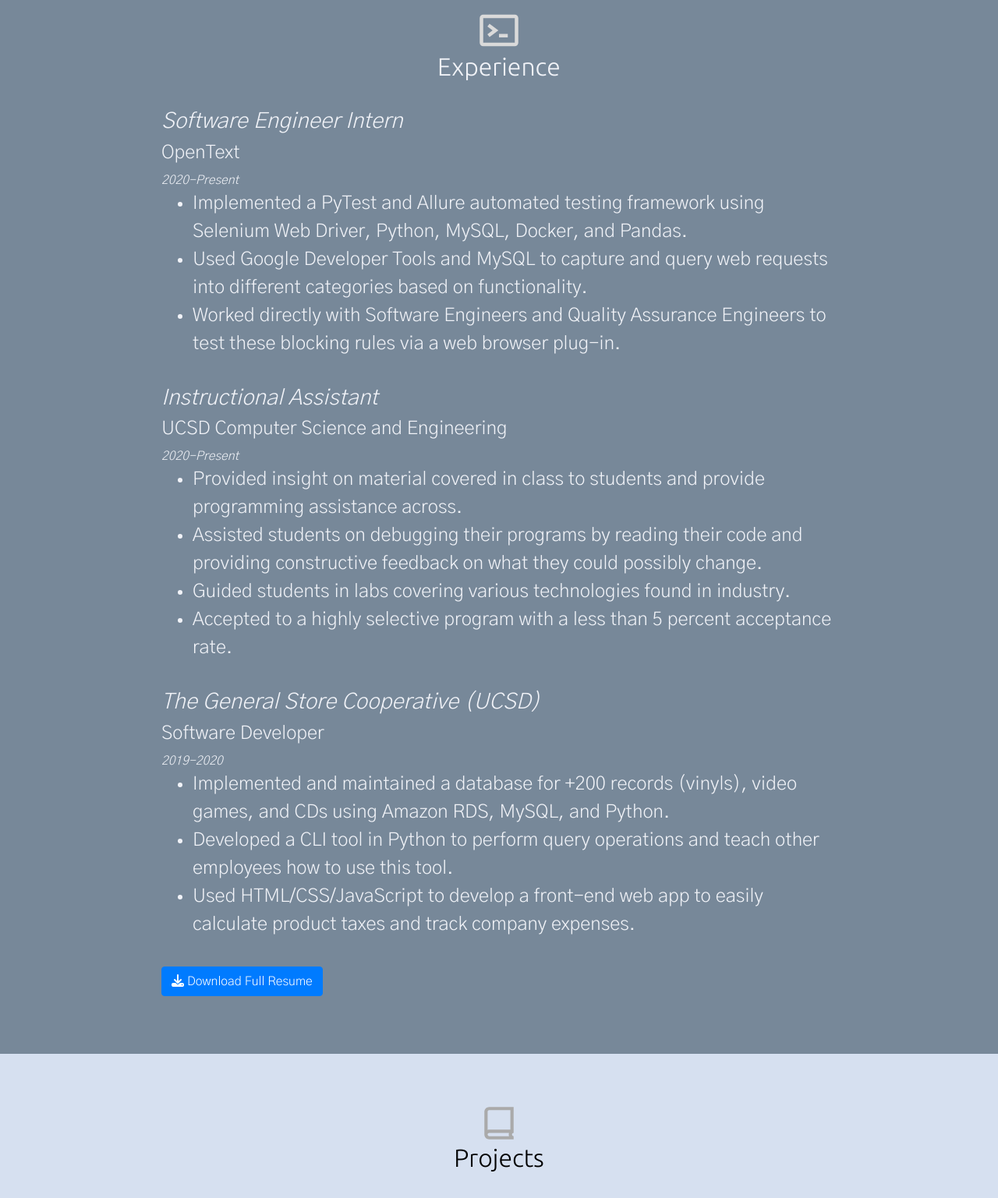
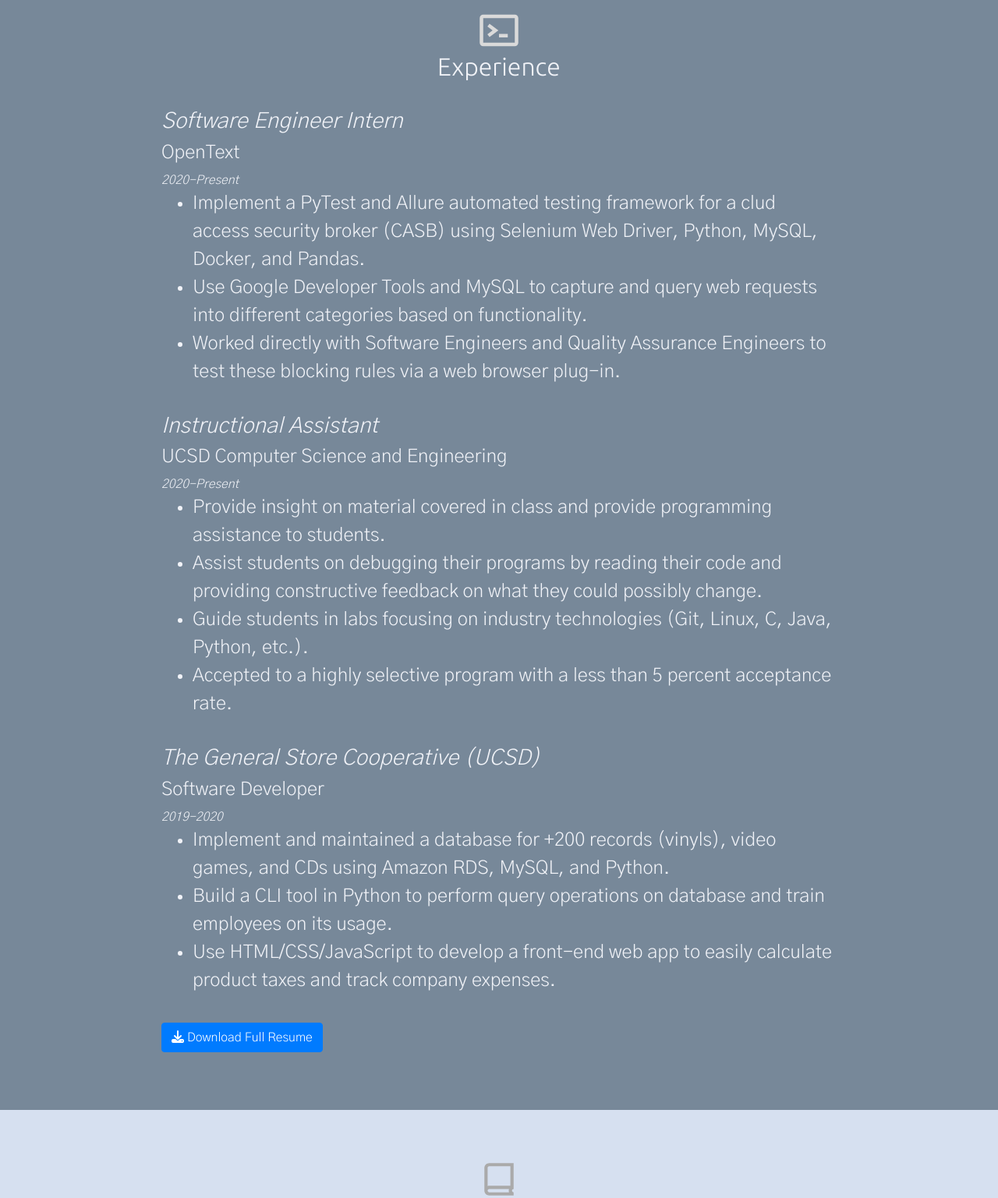
Before and after one commit to srdlj/srdlj.github.io, a PHP site: page / in a window 1280 px wide. Shown: the part 664-2201 px from the top of the page at 78% size. Run offline with PHP 8.4, Linux system fonts and the light colour scheme; some libraries are stand-ins or nearby versions.

Commit message:
update resume, optimize load time

```diff
--- a/css/styles.css
+++ b/css/styles.css
@@ -6,7 +6,6 @@
 body {
   background-color: #d6e0f0;
   font-family: 'Gothic A1', sans-serif;
-  animation: fadeIn ease 5s;
 }
 
 p {
@@ -182,6 +181,7 @@ hr {
 
 
 /* KeyFrames Section */
+
 @keyframes zoominoutsinglefeatured {
   0% {
       transform: scale(1,1);
@@ -209,6 +209,7 @@ hr {
 /* Mobile Viewing */
 
 @media (max-width: 995px) {
+
   li {
     padding-bottom: 5%;
   }
--- a/index.html
+++ b/index.html
@@ -26,17 +26,6 @@
   <link rel="stylesheet" href="https://cdn.jsdelivr.net/npm/bootstrap@4.6.0/dist/css/bootstrap.min.css"
     integrity="sha384-B0vP5xmATw1+K9KRQjQERJvTumQW0nPEzvF6L/Z6nronJ3oUOFUFpCjEUQouq2+l" crossorigin="anonymous">
   <link rel="stylesheet" href="css/styles.css">
-
-  <!-- Bootstrap Scripts -->
-  <script src="https://code.jquery.com/jquery-3.5.1.slim.min.js"
-    integrity="sha384-DfXdz2htPH0lsSSs5nCTpuj/zy4C+OGpamoFVy38MVBnE+IbbVYUew+OrCXaRkfj"
-    crossorigin="anonymous"></script>
-  <script src="https://cdn.jsdelivr.net/npm/popper.js@1.16.1/dist/umd/popper.min.js"
-    integrity="sha384-9/reFTGAW83EW2RDu2S0VKaIzap3H66lZH81PoYlFhbGU+6BZp6G7niu735Sk7lN"
-    crossorigin="anonymous"></script>
-  <script src="https://cdn.jsdelivr.net/npm/bootstrap@4.6.0/dist/js/bootstrap.min.js"
-    integrity="sha384-+YQ4JLhjyBLPDQt//I+STsc9iw4uQqACwlvpslubQzn4u2UU2UFM80nGisd026JF"
-    crossorigin="anonymous"></script>
 
 </head>
 
@@ -78,15 +67,15 @@
             <div class="carousel-inner">
 
               <!-- Avatar made with Lily's Story. Designed by @open.abyss -->
-              <div class="carousel-item active" data-interval="5000">
+              <div class="carousel-item active" data-interval="4500">
                 <img src="images/avatars/image 6 (1).png" class="d-block w-15 avatar-img" alt="luke-img-2">
               </div>
 
-              <div class="carousel-item" data-interval="5000">
+              <div class="carousel-item" data-interval="4500">
                 <img src="images/avatars/image 5 (1).png" class="d-block w-15 avatar-img" alt="luke-img-3">
               </div>
 
-              <div class="carousel-item" data-interval="5000">
+              <div class="carousel-item" data-interval="4500">
                 <img src="images/avatars/image 7 (1).png" class="d-block w-15 avatar-img" alt="luke-img-4">
               </div>
 
@@ -145,9 +134,10 @@
         <h4>OpenText</h4>
         <i>2020-Present</i>
         <ul>
-          <li>Implemented a PyTest and Allure automated testing framework using Selenium Web Driver, Python, MySQL,
+          <li>Implement a PyTest and Allure automated testing framework for a clud access security broker (CASB) using
+            Selenium Web Driver, Python, MySQL,
             Docker, and Pandas.</li>
-          <li>Used Google Developer Tools and MySQL to capture and query web requests into different categories based
+          <li>Use Google Developer Tools and MySQL to capture and query web requests into different categories based
             on functionality.</li>
           <li>Worked directly with Software Engineers and Quality Assurance Engineers to test these blocking rules via a
             web browser plug-in.</li>
@@ -159,10 +149,10 @@
         <h4>UCSD Computer Science and Engineering</h4>
         <i>2020-Present</i>
         <ul>
-          <li>Provided insight on material covered in class to students and provide programming assistance across.</li>
-          <li>Assisted students on debugging their programs by reading their code and providing constructive feedback on
+          <li>Provide insight on material covered in class and provide programming assistance to students.</li>
+          <li>Assist students on debugging their programs by reading their code and providing constructive feedback on
             what they could possibly change.</li>
-          <li>Guided students in labs covering various technologies found in industry.</li>
+          <li>Guide students in labs focusing on industry technologies (Git, Linux, C, Java, Python, etc.).</li>
           <li>Accepted to a highly selective program with a less than 5 percent acceptance rate.</li>
         </ul>
       </div>
@@ -172,11 +162,10 @@
         <h4>Software Developer</h4>
         <i>2019-2020</i>
         <ul>
-          <li>Implemented and maintained a database for +200 records (vinyls), video games, and CDs using Amazon RDS,
+          <li>Implement and maintained a database for +200 records (vinyls), video games, and CDs using Amazon RDS,
             MySQL, and Python.</li>
-          <li>Developed a CLI tool in Python to perform query operations and teach other employees how to use this tool.
-          </li>
-          <li>Used HTML/CSS/JavaScript to develop a front-end web app to easily calculate product taxes and track
+          <li>Build a CLI tool in Python to perform query operations on database and train employees on its usage.</li>
+          <li>Use HTML/CSS/JavaScript to develop a front-end web app to easily calculate product taxes and track
             company expenses.</li>
         </ul>
       </div>
@@ -271,23 +260,26 @@
           frameborder="0" allowtransparency="true" allow="encrypted-media"></iframe>
       </div>
 
-      <!-- "not sorry" by Nosgov (produced by srdbeatz, lb66music, and hadif10k) -->
+      <!-- "not sorry" by Nosgov (produced by srdbeatz, lb66music, and hadif10k)
       <div class="feature-box col-lg-4 col-md-6">
         <iframe src="https://open.spotify.com/embed/track/4aQqRB02G8XjP5UFhRLBcJ" width="300" height="380"
           frameborder="0" allowtransparency="true" allow="encrypted-media"></iframe>
       </div>
+      -->
 
-      <!-- "WAT U KNO ABT THAT" by Lil Yawh (produced by srdbeatz) -->
+      <!-- "WAT U KNO ABT THAT" by Lil Yawh (produced by srdbeatz)
       <div class="feature-box col-lg-4 col-md-6">
         <iframe src="https://open.spotify.com/embed/track/2o8O5q8oxIwOvzDZiK3BdR" width="300" height="380"
           frameborder="0" allowtransparency="true" allow="encrypted-media"></iframe>
       </div>
+       -->
 
-      <!-- "#flashbang OMFG" by Kevinhilfiger (produced by srdbeatz) -->
+      <!-- "#flashbang OMFG" by Kevinhilfiger (produced by srdbeatz)
       <div class="feature-box col-lg-4 col-md-6">
         <iframe src="https://open.spotify.com/embed/track/68vhMwhv5RcSEDE89S9dSn" width="300" height="380"
           frameborder="0" allowtransparency="true" allow="encrypted-media"></iframe>
       </div>
+      -->
 
     </div>
   </section>
@@ -330,6 +322,16 @@
 
   </footer>
 
+  <!-- Bootstrap Scripts -->
+  <script src="https://code.jquery.com/jquery-3.5.1.slim.min.js"
+    integrity="sha384-DfXdz2htPH0lsSSs5nCTpuj/zy4C+OGpamoFVy38MVBnE+IbbVYUew+OrCXaRkfj"
+    crossorigin="anonymous"></script>
+  <script src="https://cdn.jsdelivr.net/npm/popper.js@1.16.1/dist/umd/popper.min.js"
+    integrity="sha384-9/reFTGAW83EW2RDu2S0VKaIzap3H66lZH81PoYlFhbGU+6BZp6G7niu735Sk7lN"
+    crossorigin="anonymous"></script>
+  <script src="https://cdn.jsdelivr.net/npm/bootstrap@4.6.0/dist/js/bootstrap.min.js"
+    integrity="sha384-+YQ4JLhjyBLPDQt//I+STsc9iw4uQqACwlvpslubQzn4u2UU2UFM80nGisd026JF"
+    crossorigin="anonymous"></script>
 </body>
 
 </html>
```
Also changed, not shown: 1 other file.
